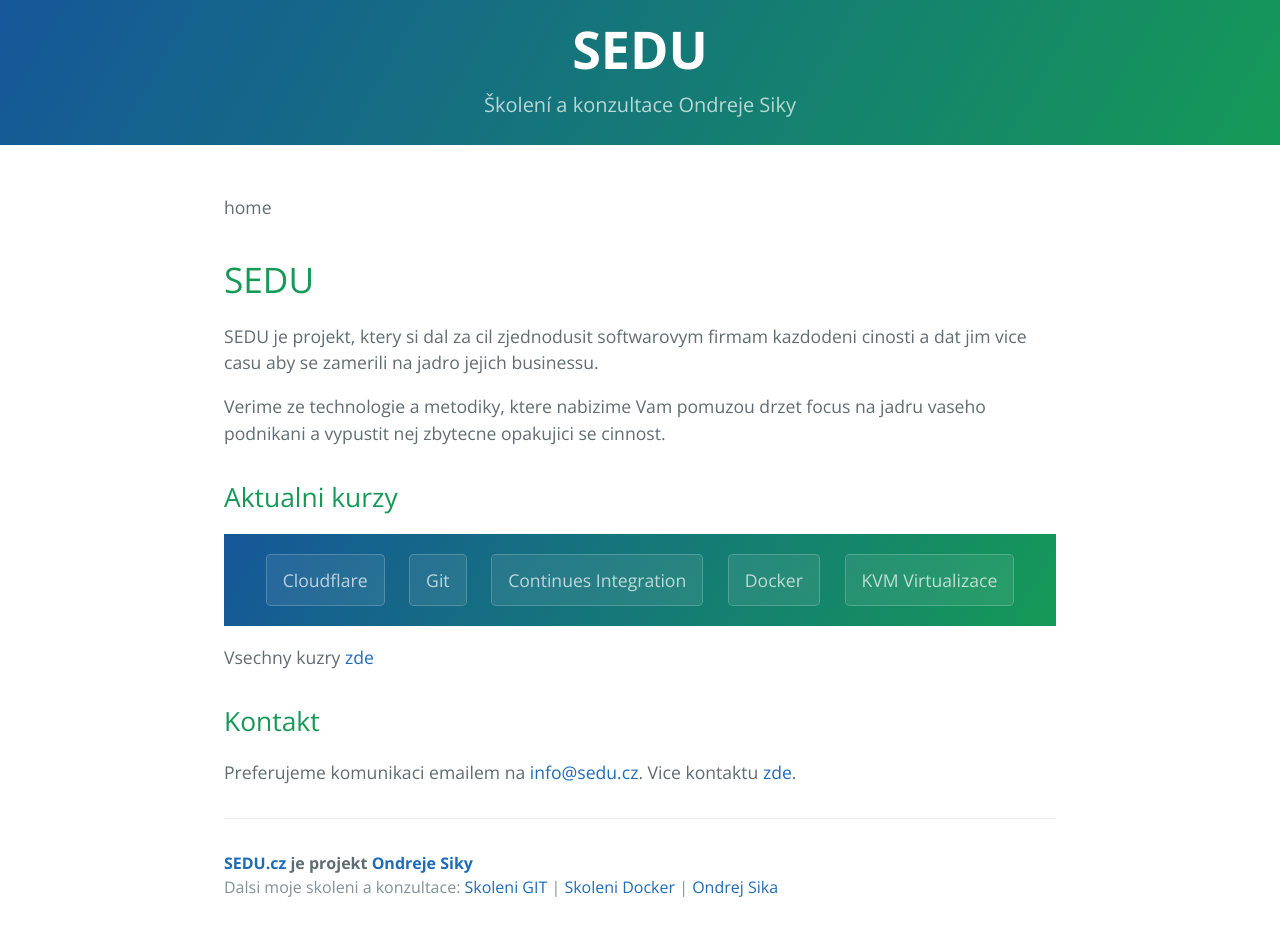
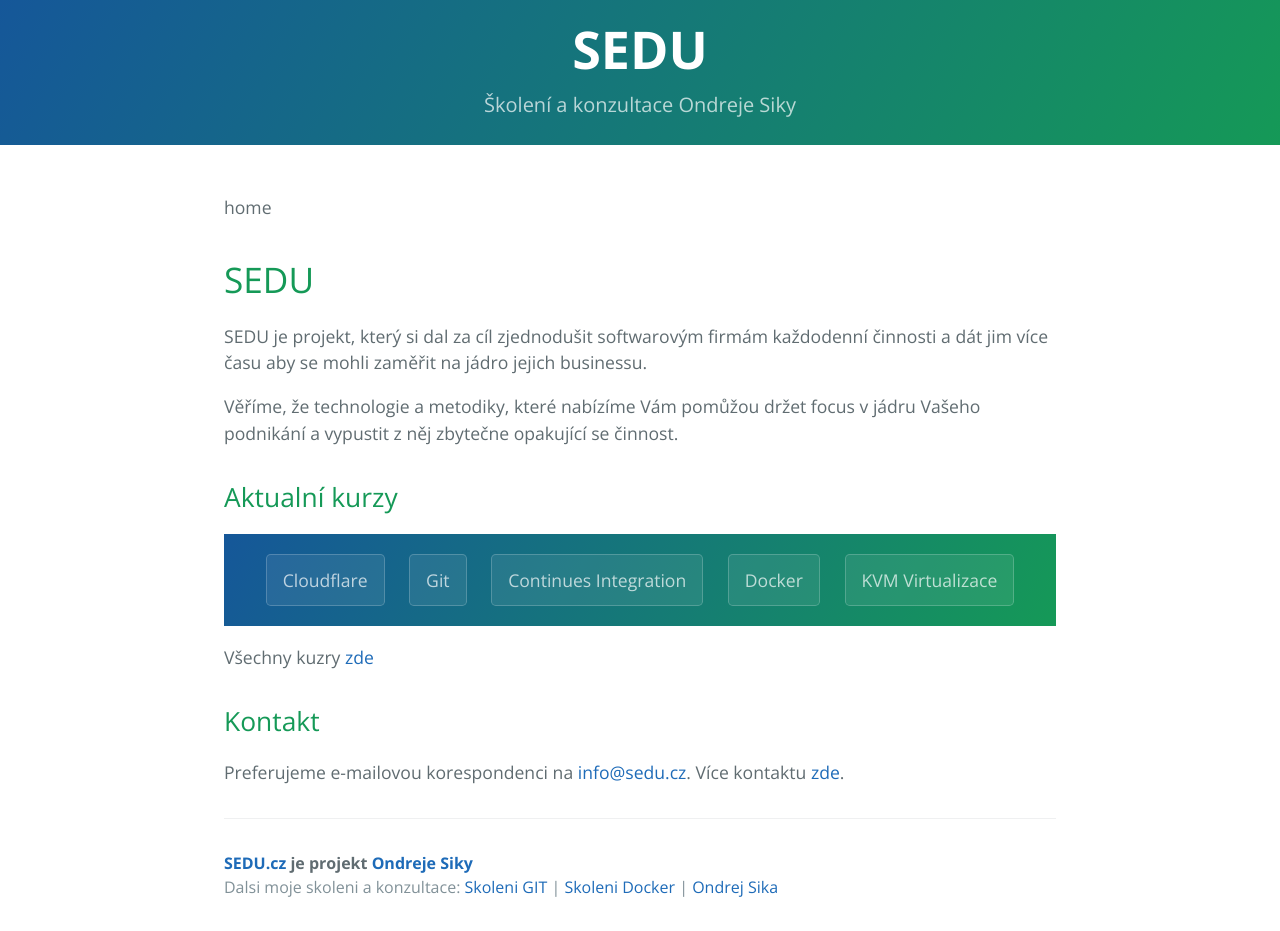
Before and after one commit to ondrejsika/sedu.cz, a Jekyll site: the page built from index.md, in a window 1280 px wide. Built offline with Jekyll 4.4.1, drawn with Linux system fonts in a browser that asks for light colours.

Commit message:
Update index.md

```diff
--- a/index.md
+++ b/index.md
@@ -15,11 +15,11 @@ home
 
 # SEDU
 
-SEDU je projekt, ktery si dal za cil zjednodusit softwarovym firmam kazdodeni cinosti a dat jim vice casu aby se zamerili na jadro jejich businessu.
+SEDU je projekt, který si dal za cíl zjednodušit softwarovým firmám každodenní činnosti a dát jim více času aby se mohli zaměřit na jádro jejich businessu.
 
-Verime ze technologie a metodiky, ktere nabizime Vam pomuzou drzet focus na jadru vaseho podnikani a vypustit nej zbytecne opakujici se cinnost.
+Věříme, že technologie a metodiky, které nabízíme Vám pomůžou držet focus v jádru Vašeho podnikání a vypustit z něj zbytečne opakující se činnost.
 
-## Aktualni kurzy
+## Aktualní kurzy
 
 <div class="background" style="padding: 10px">
 
@@ -32,8 +32,8 @@ Verime ze technologie a metodiky, ktere nabizime Vam pomuzou drzet focus na jadr
 
 </div>
 
-Vsechny kuzry [zde](/kurzy)
+Všechny kuzry [zde](/kurzy)
 
 ## Kontakt
 
-Preferujeme komunikaci emailem na <info@sedu.cz>. Vice kontaktu [zde](/kontakt.html).
+Preferujeme e-mailovou korespondenci na <info@sedu.cz>. Více kontaktu [zde](/kontakt.html).
```
